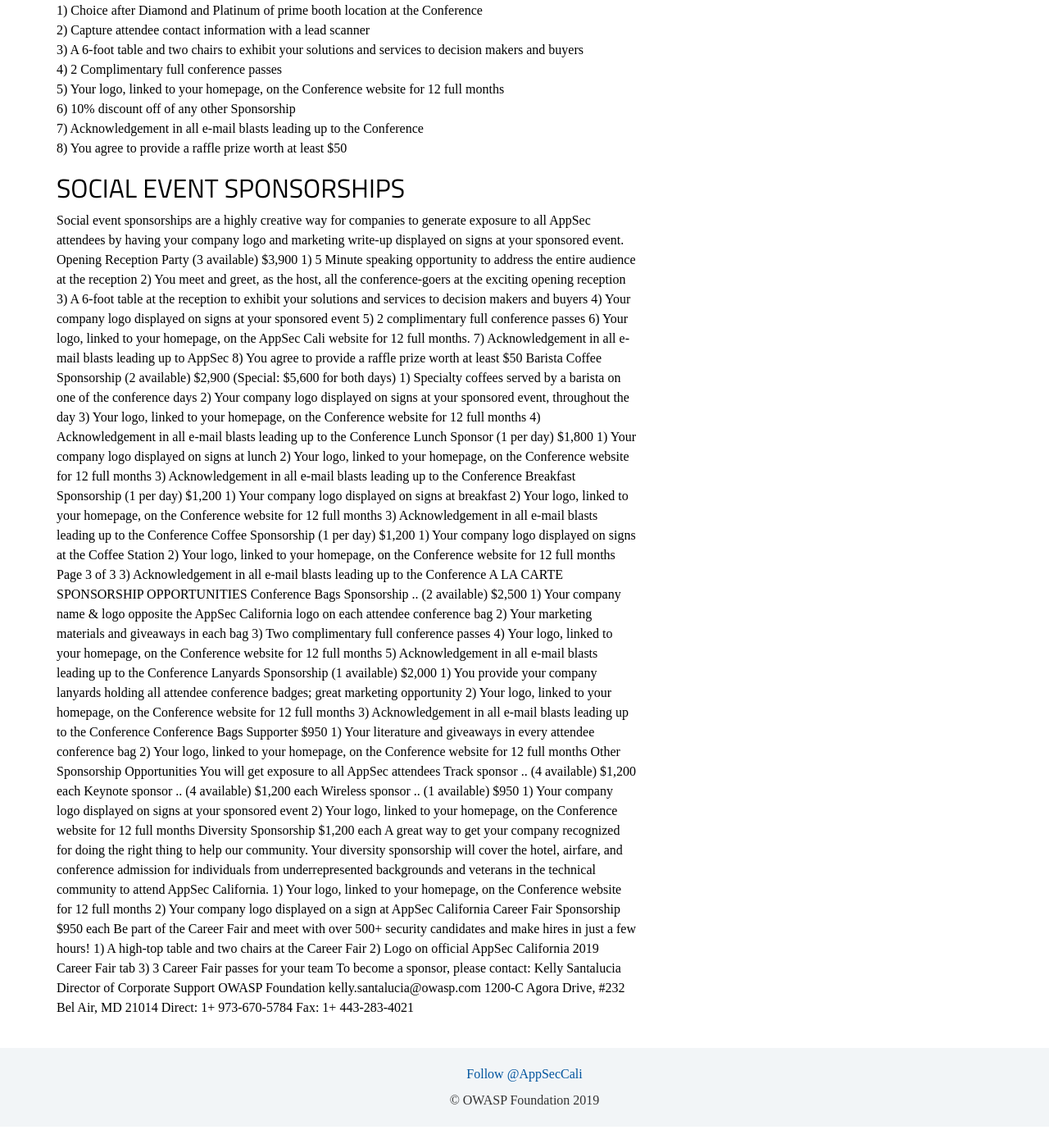
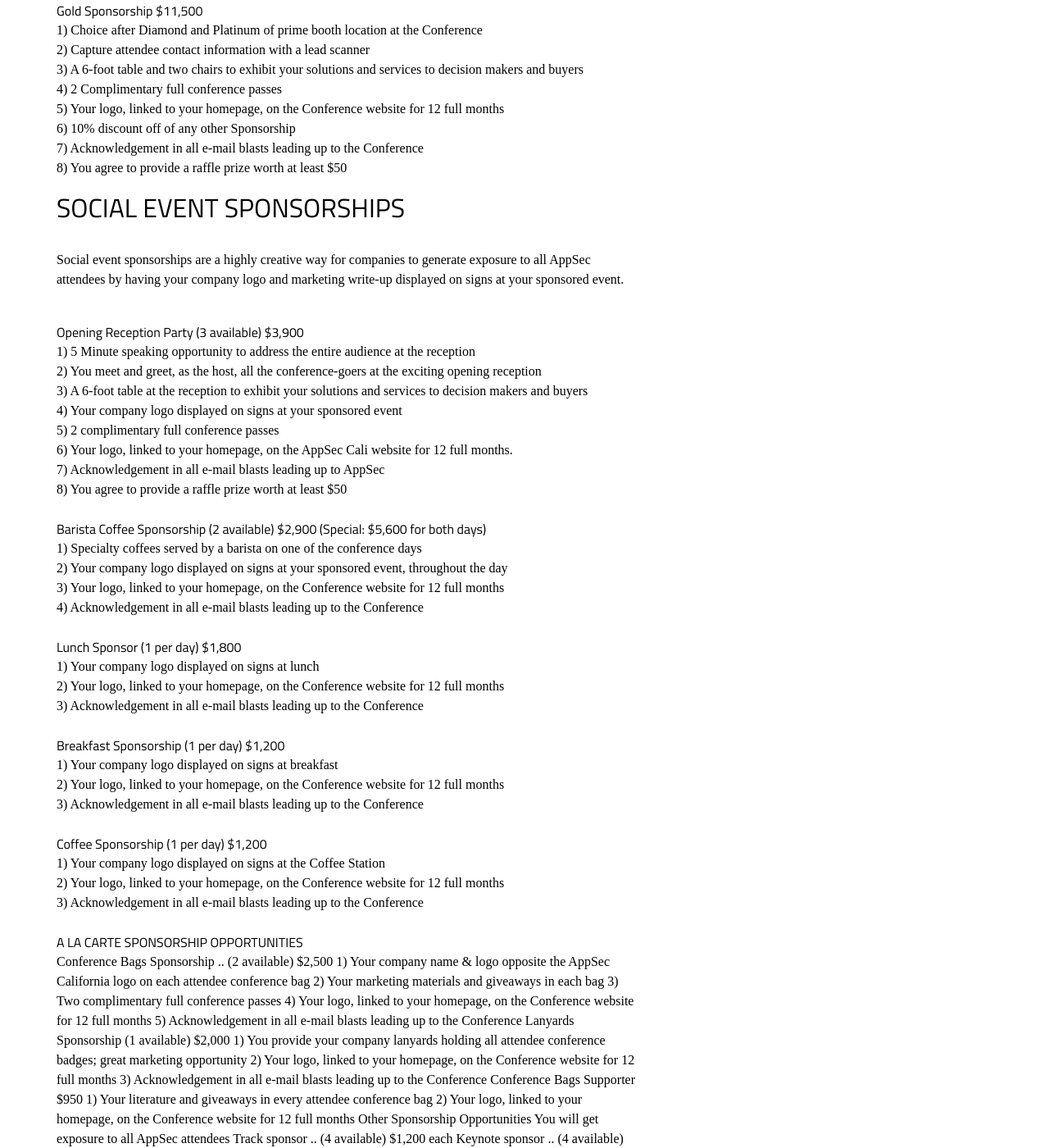
Before and after one commit to OWASP/2020-appseccalifornia, a Jekyll site: the page built from sponsors/index.html, in a window 1280 px wide and 1400 px high, scrolled down 1415 px. Shown: the whole window at 82% size. Built offline with Jekyll 4.4.1, drawn with Linux system fonts in a browser that asks for light colours; some web fonts are replaced; comment, search, counter and statistics services are not loaded; before the commit the page ends 2789 px from its top, so only the background shows below that; some of the changed text lies outside the part shown.

Commit message:
more formatting on sponsor page

```diff
--- a/sponsors/index.html
+++ b/sponsors/index.html
@@ -19,6 +19,7 @@
 <div class="row">
 <div class="column">
 <h2>EXPO SPOSNORSHIPS</h2>
+<br>
 <h3>Diamond Sponsorship (3 available) $22,900</h3>
 <pre>
 1) 35 Minute speaking session during lunch
@@ -67,9 +68,12 @@
 </pre>
 <br>
 <h2>SOCIAL EVENT SPONSORSHIPS</h2>
-Social event sponsorships are a highly creative way for companies to generate exposure to all AppSec attendees
+<br>
+<p>Social event sponsorships are a highly creative way for companies to generate exposure to all AppSec attendees
 by having your company logo and marketing write-up displayed on signs at your sponsored event.
-Opening Reception Party (3 available) $3,900
+</p><br>
+<h3>Opening Reception Party (3 available) $3,900</h3>
+<pre>
 1) 5 Minute speaking opportunity to address the entire audience at the reception
 2) You meet and greet, as the host, all the conference-goers at the exciting opening reception
 3) A 6-foot table at the reception to exhibit your solutions and services to decision makers and buyers
@@ -78,27 +82,38 @@
 6) Your logo, linked to your homepage, on the AppSec Cali website for 12 full months.
 7) Acknowledgement in all e-mail blasts leading up to AppSec
 8) You agree to provide a raffle prize worth at least $50
-Barista Coffee Sponsorship (2 available) $2,900 (Special: $5,600 for both days)
+</pre>
+<br>
+<h3>Barista Coffee Sponsorship (2 available) $2,900 (Special: $5,600 for both days)</h3>
+<pre>
 1) Specialty coffees served by a barista on one of the conference days
 2) Your company logo displayed on signs at your sponsored event, throughout the day
 3) Your logo, linked to your homepage, on the Conference website for 12 full months
 4) Acknowledgement in all e-mail blasts leading up to the Conference
-Lunch Sponsor (1 per day) $1,800
+</pre>
+<br>
+<h3>Lunch Sponsor (1 per day) $1,800</h3>
+<pre>
 1) Your company logo displayed on signs at lunch
 2) Your logo, linked to your homepage, on the Conference website for 12 full months
 3) Acknowledgement in all e-mail blasts leading up to the Conference
-Breakfast Sponsorship (1 per day) $1,200
+</pre>
+<br>
+<h3>Breakfast Sponsorship (1 per day) $1,200</h3>
+<pre>
 1) Your company logo displayed on signs at breakfast
 2) Your logo, linked to your homepage, on the Conference website for 12 full months
 3) Acknowledgement in all e-mail blasts leading up to the Conference
-Coffee Sponsorship (1 per day) $1,200
+</pre>
+<br>
+<h3>Coffee Sponsorship (1 per day) $1,200</h3>
+<pre>
 1) Your company logo displayed on signs at the Coffee Station
 2) Your logo, linked to your homepage, on the Conference website for 12 full months
-
-Page 3 of 3
-
 3) Acknowledgement in all e-mail blasts leading up to the Conference
-A LA CARTE SPONSORSHIP OPPORTUNITIES
+</pre>
+<br>
+<h3>A LA CARTE SPONSORSHIP OPPORTUNITIES</h3>
 Conference Bags Sponsorship .. (2 available) $2,500
 1) Your company name & logo opposite the AppSec California logo on each attendee conference bag
 2) Your marketing materials and giveaways in each bag
```
